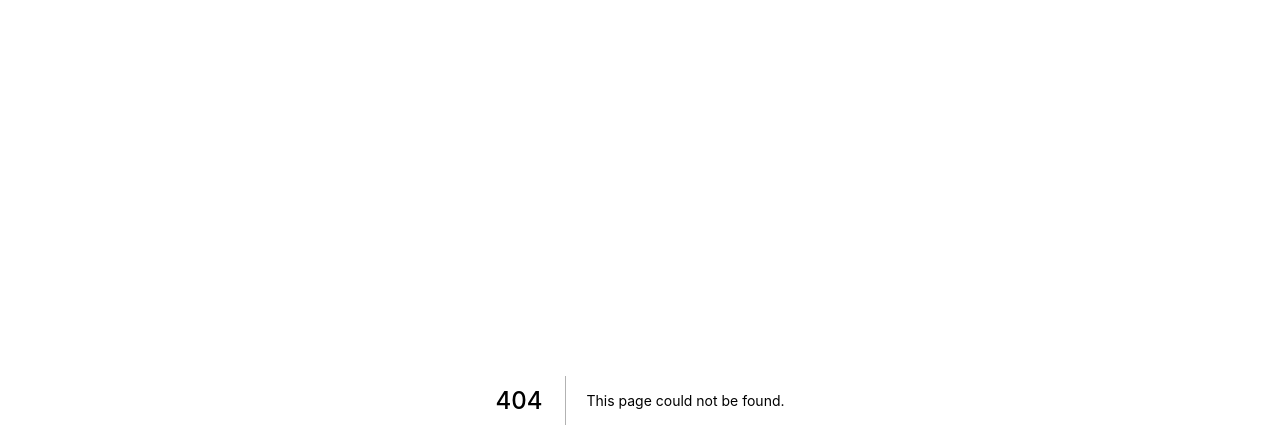
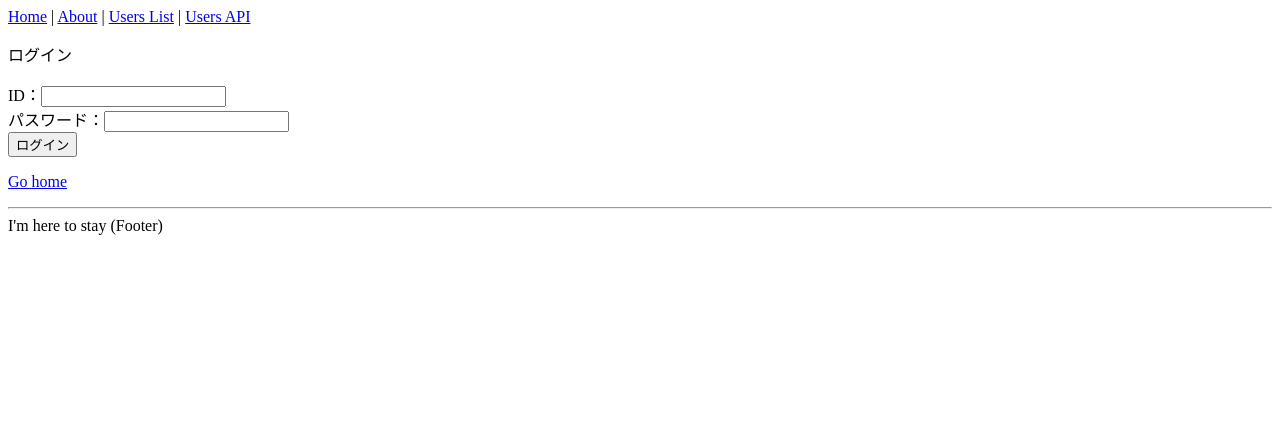
Before and after one commit to mizushima1226/next-play-ground, a Next.js app: page /sample in a window 1280 px wide. Before the commit this address had no page. Shown: the top 448 px of the page. Built offline with nearby package versions, Linux system fonts and the light colour scheme.

Commit message:
サンプル作成

```diff
--- /dev/null
+++ b/components/Button.tsx
@@ -0,0 +1,13 @@
+import { ReactNode } from "react";
+
+type Props = {
+  children: ReactNode;
+  onClick: () => void;
+}
+
+export const Button = (props: Props) => {
+  const { children, onClick } = props;
+  return(
+    <button type="button" onClick={onClick}>{children}</button>
+  )
+}
--- /dev/null
+++ b/components/Input.tsx
@@ -0,0 +1,19 @@
+import { ChangeEvent } from "react";
+
+type Props = {
+  label: string;
+  value: string;
+  onChange: (e:ChangeEvent<HTMLInputElement>) => void;
+}
+
+export const Input = (props: Props) => {
+  const { label, value, onChange } = props;
+
+  return (
+    <div>
+      <label>
+        {label}：<input value={value} onChange={onChange}  />
+      </label>
+    </div>
+  )
+}
--- /dev/null
+++ b/components/Title.tsx
@@ -0,0 +1,12 @@
+import { ReactNode } from "react";
+
+type Props = {
+  children: ReactNode;
+}
+
+export const Title = (props: Props) => {
+  const { children } = props
+  return (
+    <p>{children}</p>
+  )
+}
--- a/pages/index.tsx
+++ b/pages/index.tsx
@@ -9,6 +9,11 @@ const IndexPage = () => (
         <a>About</a>
       </Link>
     </p>
+    <p>
+      <Link href="/sample">
+        <a>Sample</a>
+      </Link>
+    </p>
   </Layout>
 )
 
--- /dev/null
+++ b/pages/sample.tsx
@@ -0,0 +1,34 @@
+import Link from 'next/link'
+import { useState, ChangeEvent } from "react";
+import Layout from '../components/Layout'
+
+import { Input } from "../components/Input";
+import { Button } from "../components/Button";
+import { Title } from '../components/Title'
+
+const Sample = () => {
+  const [ id, setId ] = useState("");
+  const [ password, setPassword ] = useState("");
+
+  const onChangeId = (e:ChangeEvent<HTMLInputElement>) =>  setId(e.target.value);
+  const onChangePassword = (e:ChangeEvent<HTMLInputElement>) => setPassword(e.target.value);
+  const onClickLogin = () => alert("login!!");
+
+  return (
+    <Layout title="MIZU SAMPLE">
+    <Title>ログイン</Title>
+    <form>
+      <Input label="ID" value={id} onChange={onChangeId} />
+      <Input label="パスワード" value={password} onChange={onChangePassword} />
+      <Button onClick={onClickLogin}>ログイン</Button>
+    </form>
+    <p>
+      <Link href="/">
+        <a>Go home</a>
+      </Link>
+    </p>
+  </Layout>
+  )
+}
+
+export default Sample
--- a/pages/users/[id].tsx
+++ b/pages/users/[id].tsx
@@ -1,6 +1,6 @@
 import { GetStaticProps, GetStaticPaths } from 'next'
 
-import { User } from '../../interfaces'
+import { User } from '../../types/types'
 import { sampleUserData } from '../../utils/sample-data'
 import Layout from '../../components/Layout'
 import ListDetail from '../../components/ListDetail'
--- a/pages/users/index.tsx
+++ b/pages/users/index.tsx
@@ -1,7 +1,7 @@
 import { GetStaticProps } from 'next'
 import Link from 'next/link'
 
-import { User } from '../../interfaces'
+import { User } from '../../types/types'
 import { sampleUserData } from '../../utils/sample-data'
 import Layout from '../../components/Layout'
 import List from '../../components/List'
--- /dev/null
+++ b/types/types.ts
@@ -0,0 +1,4 @@
+export type User = {
+  id: number
+  name: string
+}
--- /dev/null
+++ b/utils/const.ts
@@ -0,0 +1,3 @@
+export const COLORS = {
+  RED: '##ff4500',
+}
--- a/utils/sample-data.ts
+++ b/utils/sample-data.ts
@@ -1,4 +1,4 @@
-import { User } from '../interfaces'
+import { User } from '../types/types'
 
 /** Dummy user data. */
 export const sampleUserData: User[] = [
```
Also changed, not shown: interfaces/index.ts (deleted, +0 -10 lines).
